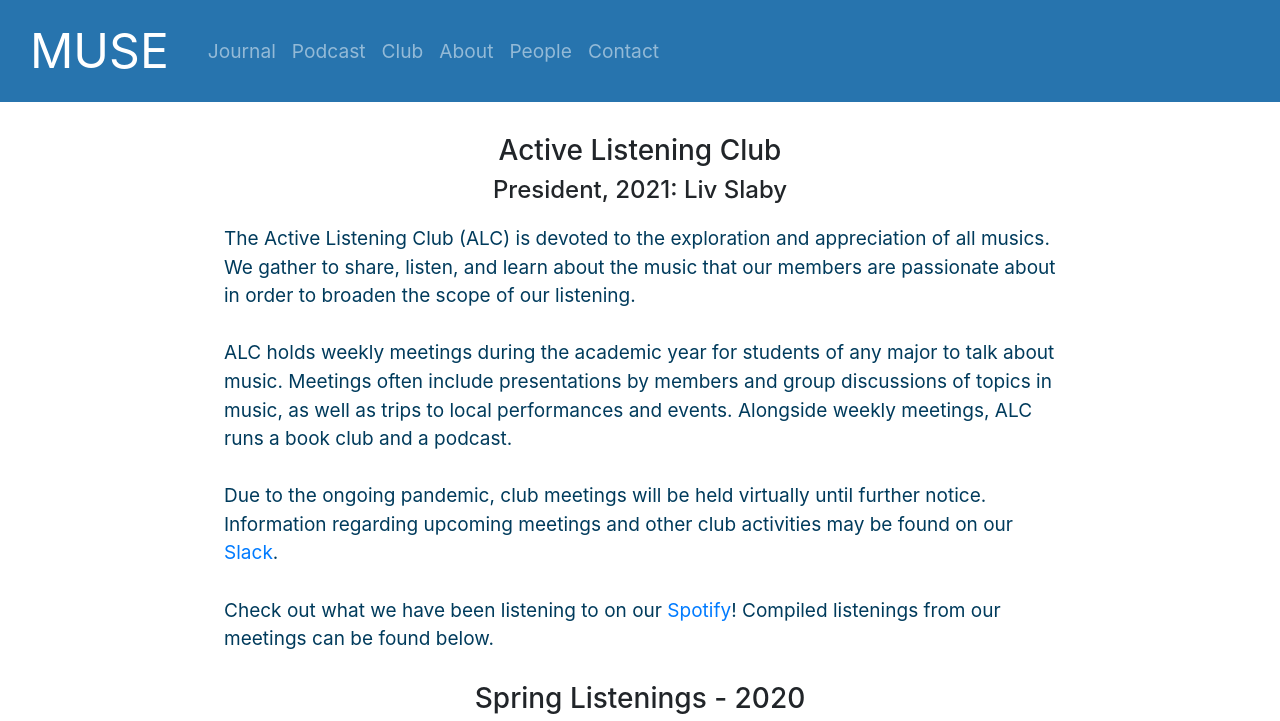
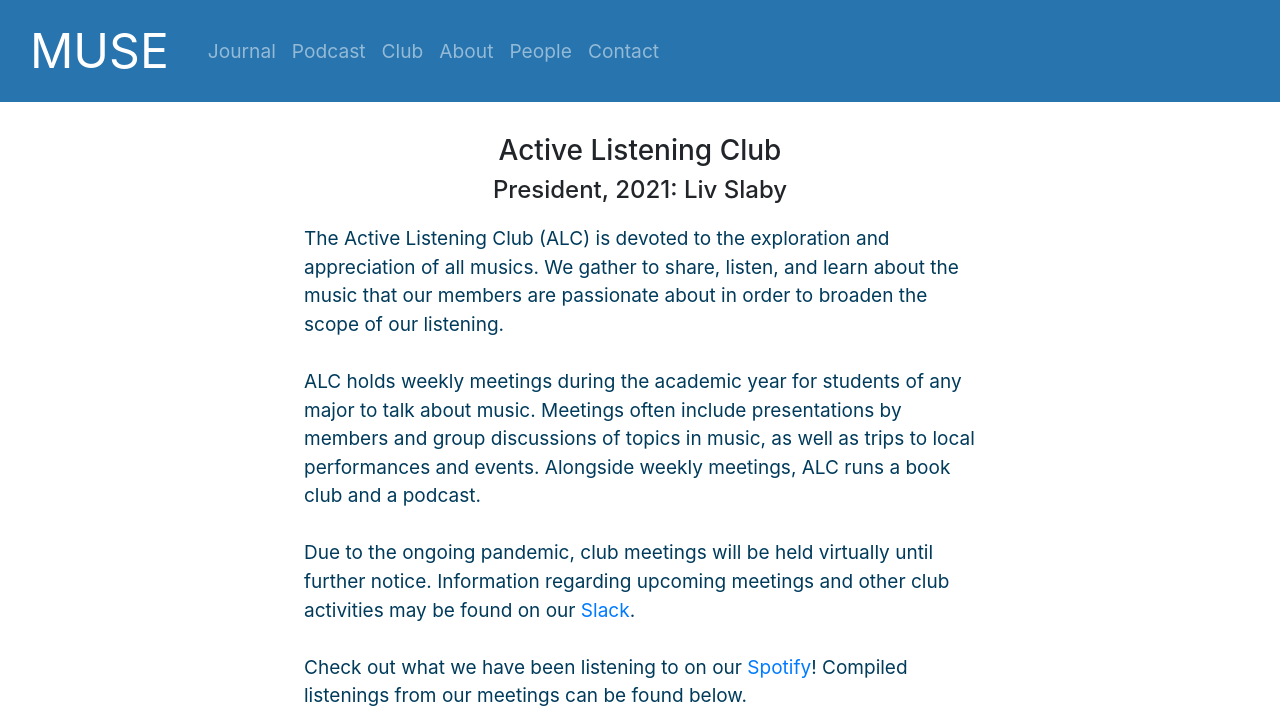
Before and after one commit to uclamusclgy/uclademo.github.io, a PHP site: page /club.html in a window 1280 px wide. Shown: the top 721 px of the page. Run offline with PHP 8.4, Linux system fonts and the light colour scheme.

Commit message:
fixed small sizing issue

```diff
--- a/main.css
+++ b/main.css
@@ -304,5 +304,5 @@ input[type="submit"]:hover {
 }
 
 .description {
-  max-width: 60rem;
+  max-width: 50rem;
 }
```
